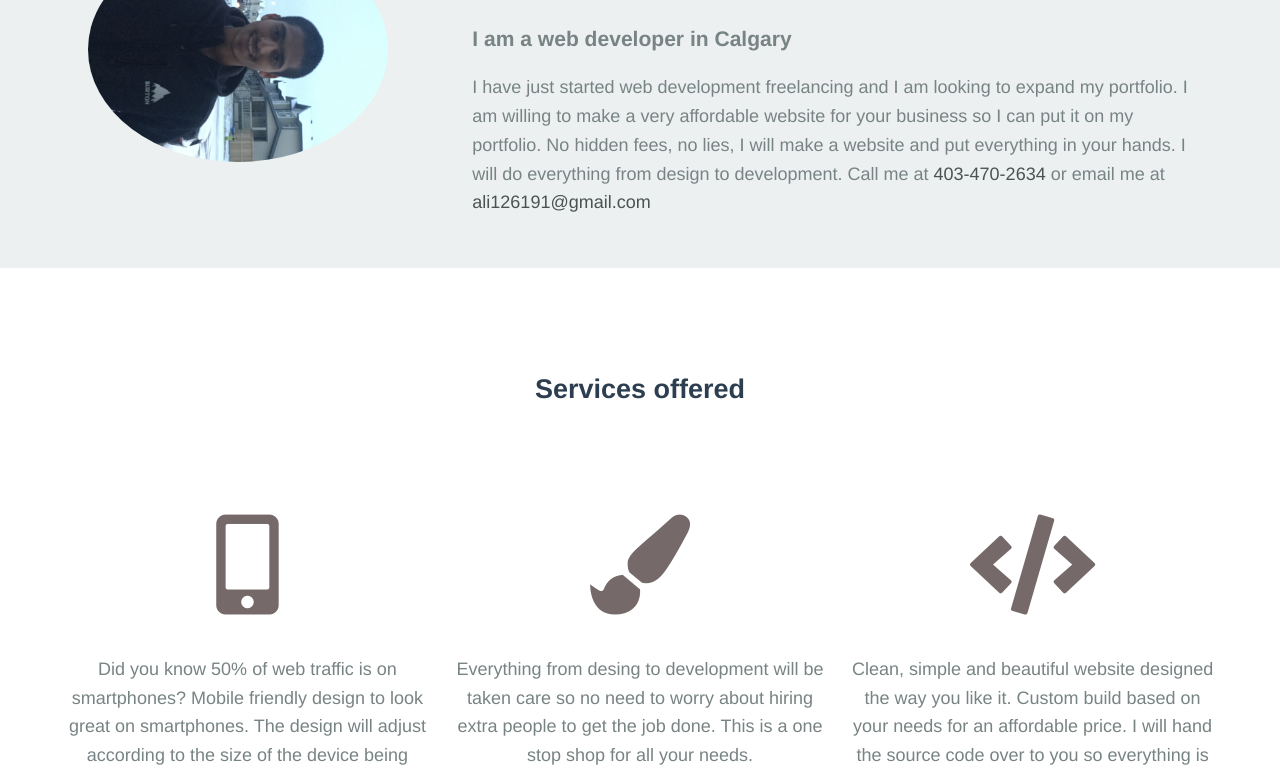
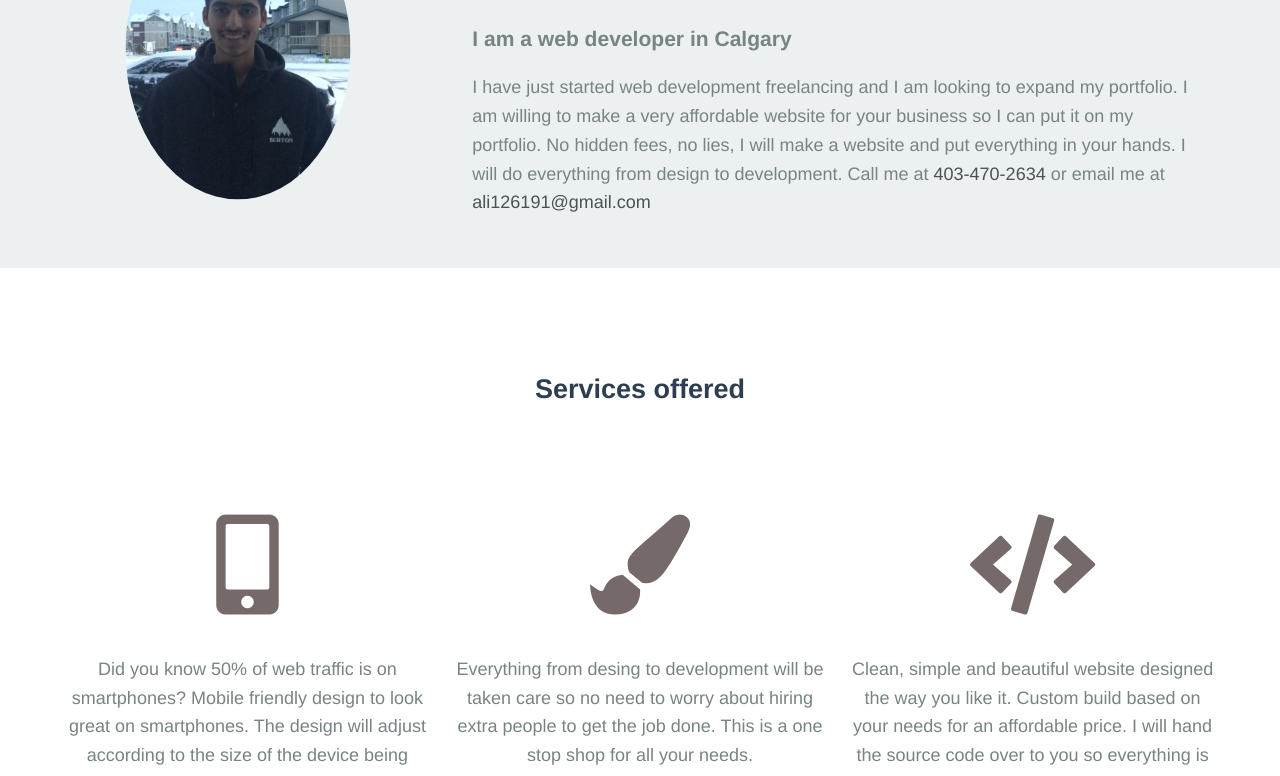
Before and after one commit to ali126191/ali126191.github.io, a plain HTML site: page index.html in a window 1280 px wide. Shown: the part 236-1012 px from the top of the page. Drawn offline with Linux system fonts and the light colour scheme.

Commit message:
Update index.html

```diff
--- a/index.html
+++ b/index.html
@@ -28,7 +28,7 @@
       </ul>
     </nav>
     <div class="center">
-      <img id="img" src="my-pic-main.JPG" alt="Picture of a developer">
+      <img id="img" src="my-pic-main.JPG" style="transform: rotate(-90deg);" alt="Picture of a developer">
       <div class="content">
         <h1>Hello, I'm Ali</h1><br>
         <h3>I am a web developer in Calgary</h3>
```
